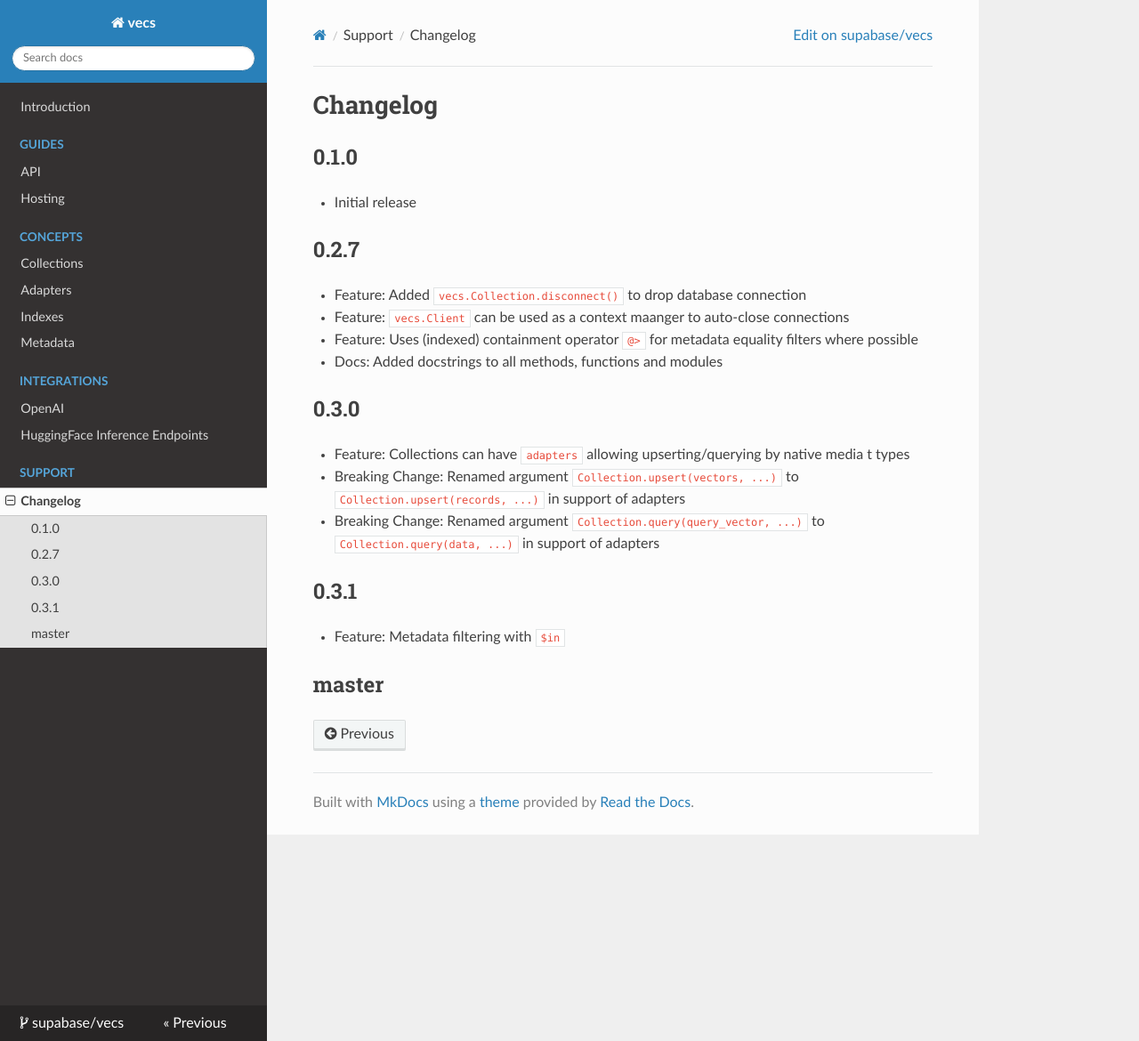
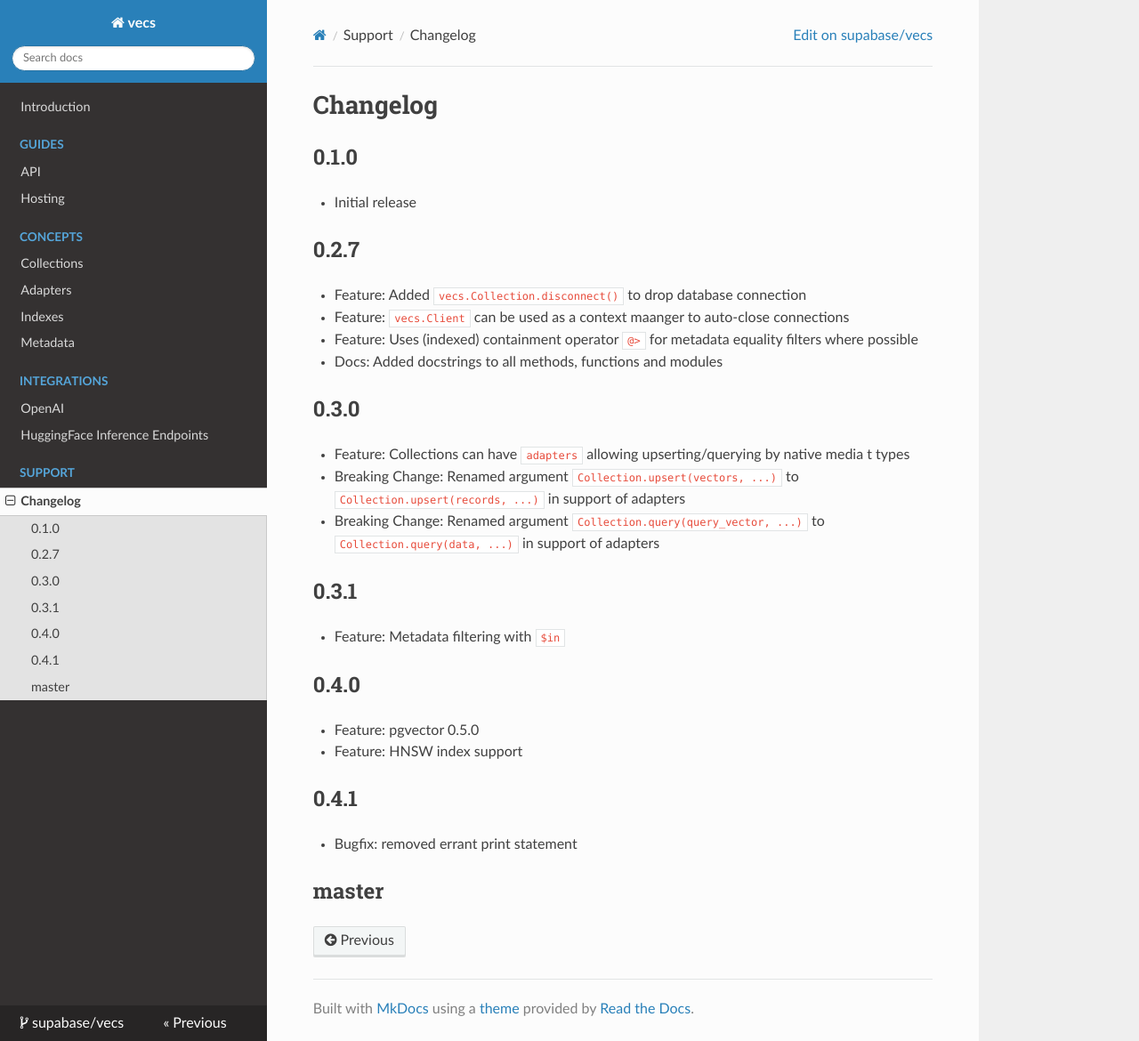
Before and after one commit to supabase/vecs, an MkDocs documentation site: the page built from docs/support_changelog.md, in a window 1280 px wide and 1170 px high. Shown: the whole window at 89% size. Built offline with MkDocs 1.6.1, drawn with Linux system fonts in a browser that asks for light colours; nearby versions of some CDN libraries.

Commit message:
changelog

```diff
--- a/docs/support_changelog.md
+++ b/docs/support_changelog.md
@@ -22,4 +22,13 @@
 
 - Feature: Metadata filtering with `$in`
 
+## 0.4.0
+
+- Feature: pgvector 0.5.0
+- Feature: HNSW index support
+
+## 0.4.1
+
+- Bugfix: removed errant print statement
+
 ## master
```
